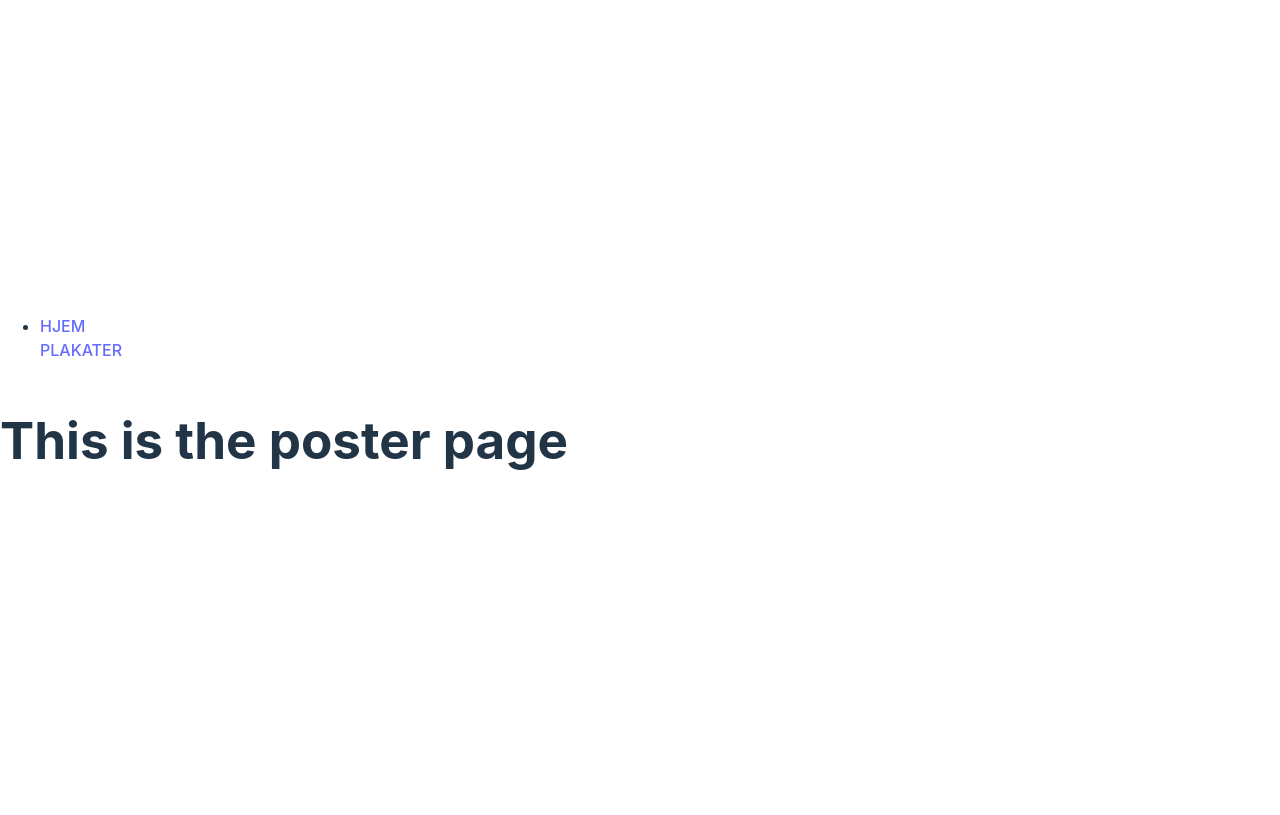
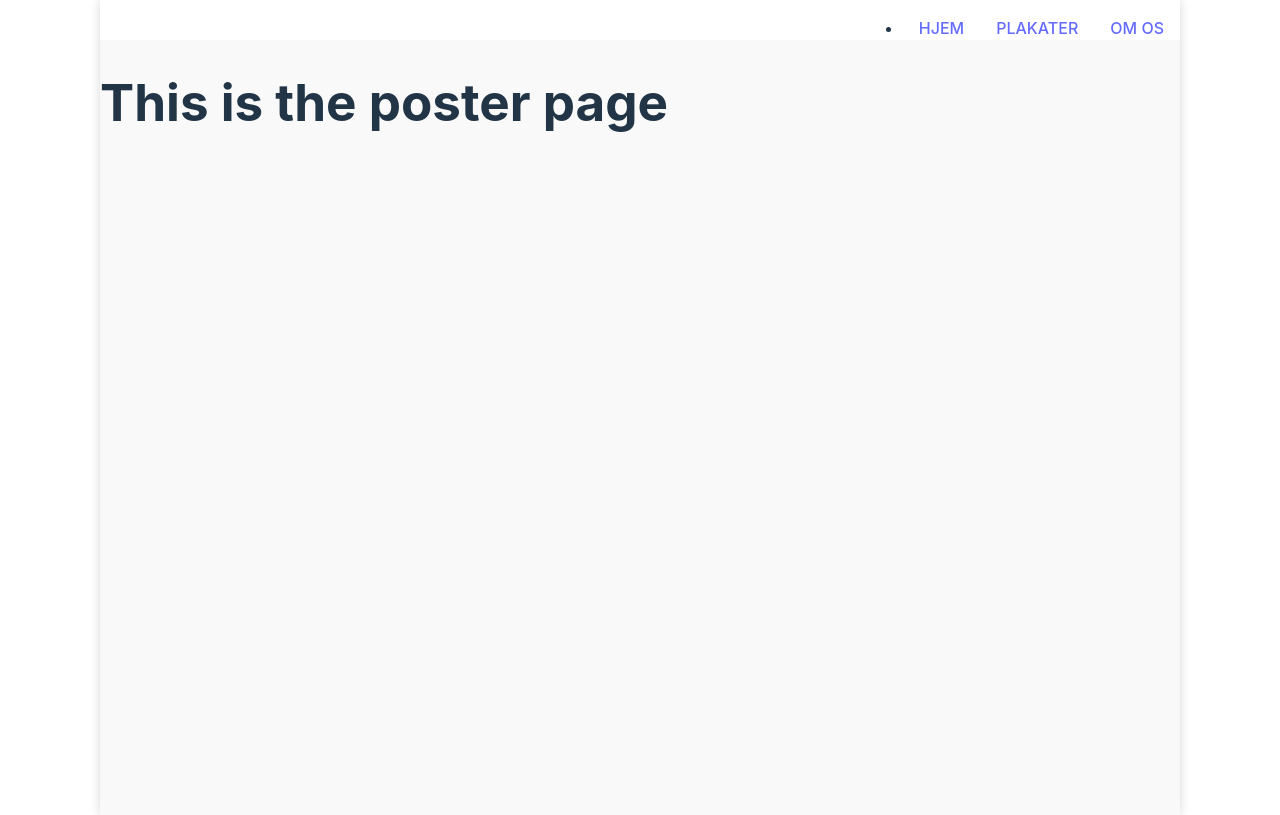
Before and after one commit to Eon4/WallyWoodProject, a React (Vite) app in the folder wood/: page /Posters in a window 1280 px wide. Built offline with nearby package versions, Linux system fonts and the light colour scheme.

Commit message:
front style update

```diff
--- a/wood/src/App.css
+++ b/wood/src/App.css
@@ -1,6 +1,14 @@
 #root {
-  max-width: 1280px;
-  margin: 0 auto;
-  padding: 2rem;
-  text-align: center;
+  /* max-width: 2280px; */
+  margin: auto;
+  /* padding: 2rem; */
+  /* text-align: center; */
+  top: 0px;
+left: 143px;
+width: 1080px;
+height: 815px;
+background: #F9F9F9 0% 0% no-repeat padding-box;
+box-shadow: 0px 0px 10px #00000029;
+opacity: 1;
+
 }
--- a/wood/src/App.jsx
+++ b/wood/src/App.jsx
@@ -1,7 +1,9 @@
 import React from 'react';
+import style from './App.css';
 import { BrowserRouter, Route, Routes } from 'react-router-dom';
 import { MainPage } from './Pages/MainPage';
 import { Posters } from './Pages/Posters';
+import { About } from './Pages/About';
 
 function App() {
   return (
@@ -9,6 +11,7 @@ function App() {
       <Routes>
         <Route path="/Posters" element={<Posters />} />
         <Route path="/MainPage" element={<MainPage />} />
+        <Route path="/About" element={<About />} />
       </Routes>
     </BrowserRouter>
   );
--- a/wood/src/Components/Navigation.jsx
+++ b/wood/src/Components/Navigation.jsx
@@ -5,24 +5,22 @@ import { Link } from 'react-router-dom';
 
 export const Navigation = () => {
 
-  // useEffect(() => {
-      // console.log("Navigation Component has Mounted")
+
       return (
-              // console.log("Navigation Component has Un-Mounted")
 
               <nav className={style.navStyle}>
-    <ul>
-            {/* <Link to="/MainPage">HJEM</Link> */}
+             <ul>
             <li>
-          <Link to="/MainPage">HJEM</Link> {/* Link to the MainPage */}
-        </li>
+          <Link to="/MainPage">HJEM</Link>
             <Link to="/Posters">PLAKATER</Link>
-            {/* <Link to="/about">OM OS</Link>
-            <Link to="/contact">KONTAKT</Link>
-            <Link to="/login">LOGIN</Link> */}
+            <Link to="/about">OM OS</Link>
+            {/* <Link to="/contact">KONTAKT</Link> */}
+            {/* <Link to="/login">LOGIN</Link> */}
+            </li>
+
             </ul>
 
-  </nav>
+               </nav>
 
           )
         }
--- a/wood/src/Pages/About.jsx
+++ b/wood/src/Pages/About.jsx
@@ -0,0 +1,16 @@
+// import style from '../styles/posters.module.scss'
+import { Navigation } from '../Components/Navigation'
+
+export function About(){
+    return (
+        <div>
+        <Navigation />
+
+
+          <h1> This is the About page</h1>
+
+
+        </div>
+
+    )
+}
--- a/wood/src/Pages/MainPage.jsx
+++ b/wood/src/Pages/MainPage.jsx
@@ -6,7 +6,7 @@ import { Header } from "../Components/Header";
 export const MainPage = () => {
   return (
     <>
-    <h1>Home page</h1>
+    {/* <h1>Home page</h1> */}
       <Navigation />
       <Header />
 
--- a/wood/src/Pages/Posters.jsx
+++ b/wood/src/Pages/Posters.jsx
@@ -1,4 +1,5 @@
 // import style from '../styles/posters.module.scss'
+
 import { Navigation } from '../Components/Navigation'
 
 export function Posters(){
--- a/wood/src/Styles/header.module.scss
+++ b/wood/src/Styles/header.module.scss
@@ -3,20 +3,32 @@
 .title {
     font-family: "Jura", sans-serif;
     color: $salmon;
-    font-size: 8rem;
+    font-size: 50px;
+    top: 0;
+    left: 310px;
+    width: 318px;
+    height: 82px;
     position: absolute;
-    top: 100px;
-    right: 50px;
+    text-align: left;
+    letter-spacing: 0px;
+    opacity: 1;
   }
 
 
   .Headerimg {
-    width: 100%;
     margin: 0;
     background-size: cover;
     background-repeat: no-repeat;
-    height: 842px;
     border-top: 10px;
     border-color: #fdfdfd;
     border-style: solid;
+    // background-attachment: fixed;
+    // background-size: 100% 100%;
+    display: block;
+   margin-left: auto;
+   margin-right: auto;
+   top: 116px;
+   // left: 183px;
+   width: 1000px;
+   height: 268px;
   }
--- a/wood/src/Styles/navigation.module.scss
+++ b/wood/src/Styles/navigation.module.scss
@@ -2,16 +2,23 @@
 
 .navStyle {
     background-color: #FFFFFF;
-    display: grid;
-    justify-items: start;
+    list-style-type:none;
+    margin: 0;
+    padding: 0;
+    overflow: hidden;
+    text-decoration: none;
   }
-  .navStyle div {
-    margin: 12px;
+
+  li {
+    float: right;
   }
-  .navStyle div a {
-    color: $text;
-    margin: 5px;
-    // border-right: 1px #002BC2 solid;
-    float: left;
-    padding: 0 5px;
-  }/*# sourceMappingURL=navigation.module.css.map */
+
+  li a {
+    // display: grid;
+    grid-template-columns: 1fr;
+    // text-align: center;
+    padding: 14px 16px;
+    text-decoration: none;
+    justify-items: end;
+
+  }
```
